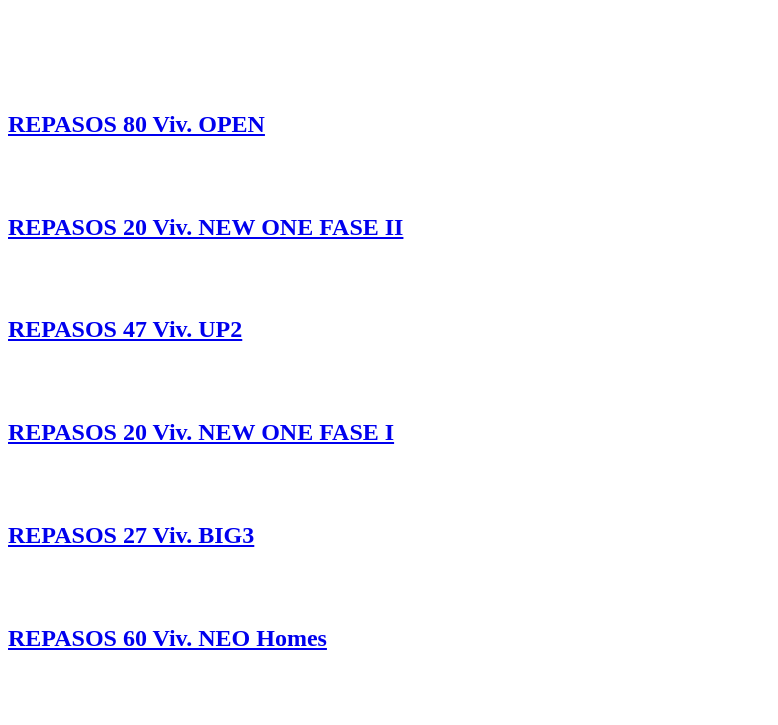
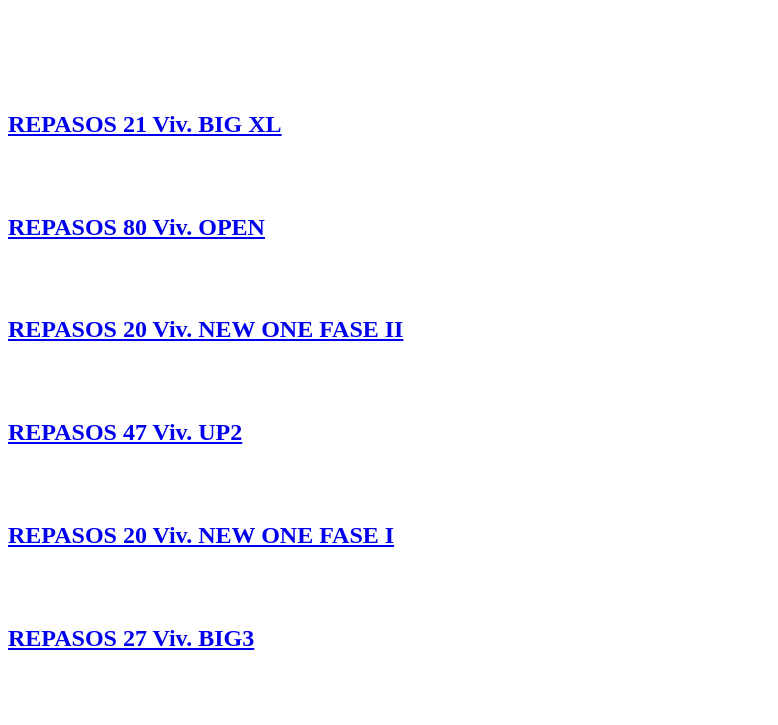
Before and after one commit to BOLDO-JESTHISA/js-2nnsfp, a website: page index.html in a window 1280 px wide. Shown: the part 61-786 px from the top of the page, without its empty margins (0-778 px from the left). Drawn offline with Linux system fonts and the light colour scheme.

Commit message:
1 file modified

```diff
--- a/index.html
+++ b/index.html
@@ -7,6 +7,8 @@
     <body>
     <h1>ESTADO INCIDENCIAS POSTVENTA JESTHISA</h1>
     <br></br>
+    <br></br>
+    <a href="https://js-k1cjk5.stackblitz.io"><h2>REPASOS 21 Viv. BIG XL</h2> </a>
     <br></br>
     <a href="https://js-xnpqyw.stackblitz.io"><h2>REPASOS 80 Viv. OPEN</h2> </a>
     <br></br>
```
